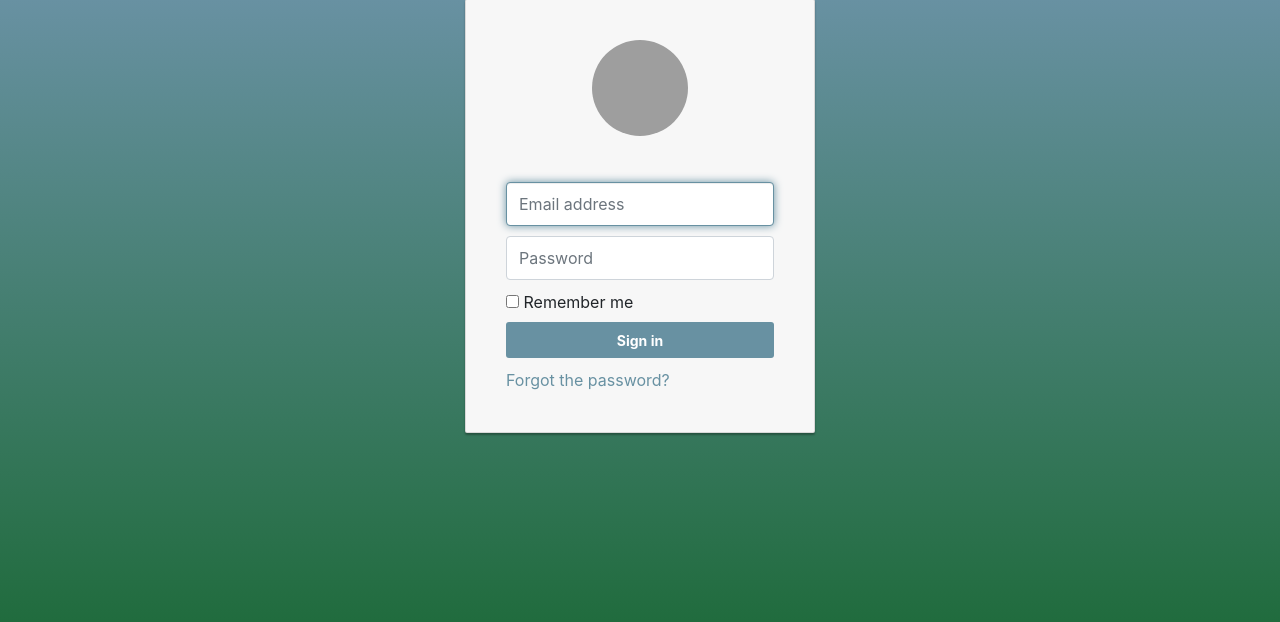
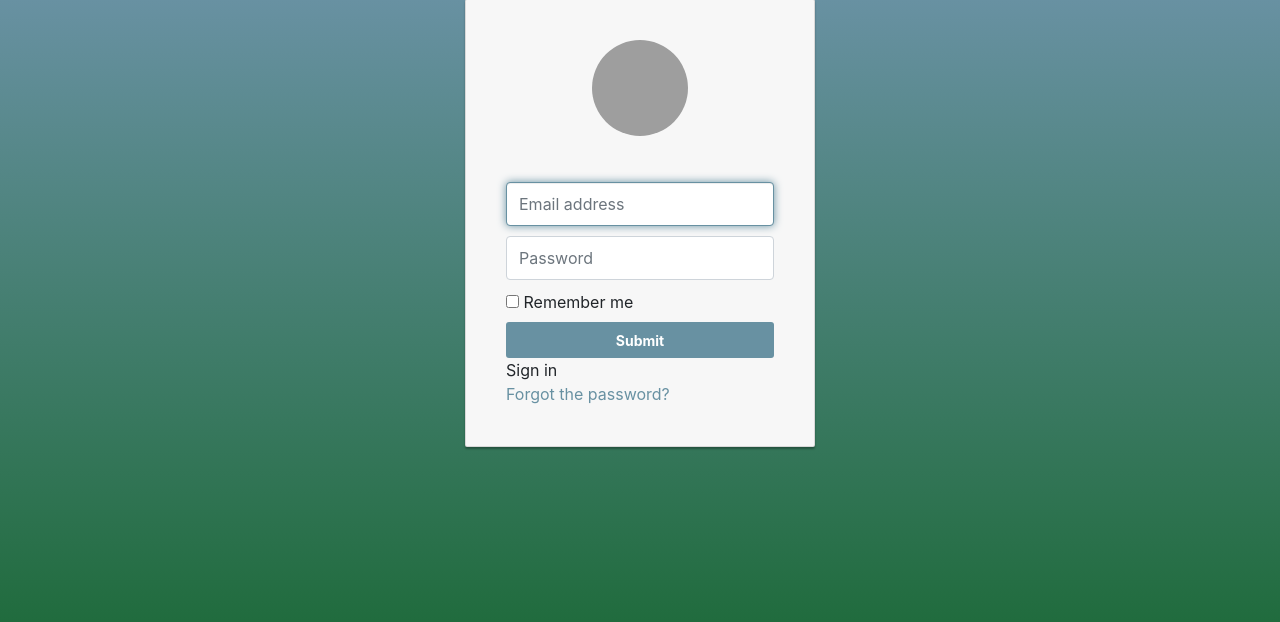
Before and after one commit to songhoang2000hn/assignment, a PHP site: page / in a window 1280 px wide. Shown: the part 51-673 px from the top of the page. Run offline with PHP 8.4, Linux system fonts and the light colour scheme; some libraries are stand-ins or nearby versions; grey boxes are pictures that could not be loaded.

Commit message:
Update index.php

```diff
--- a/index.php
+++ b/index.php
@@ -27,7 +27,7 @@
                         <input type="checkbox" value="remember-me"> Remember me
                     </label>
                 </div>
-                <button class="btn btn-lg btn-primary btn-block btn-signin" type="submit">Sign in</button>
+                <input class="btn btn-lg btn-primary btn-block btn-signin" type="submit">Sign in</input>
             </form><!-- /form -->
             <a href="#" class="forgot-password">
                 Forgot the password?
```
